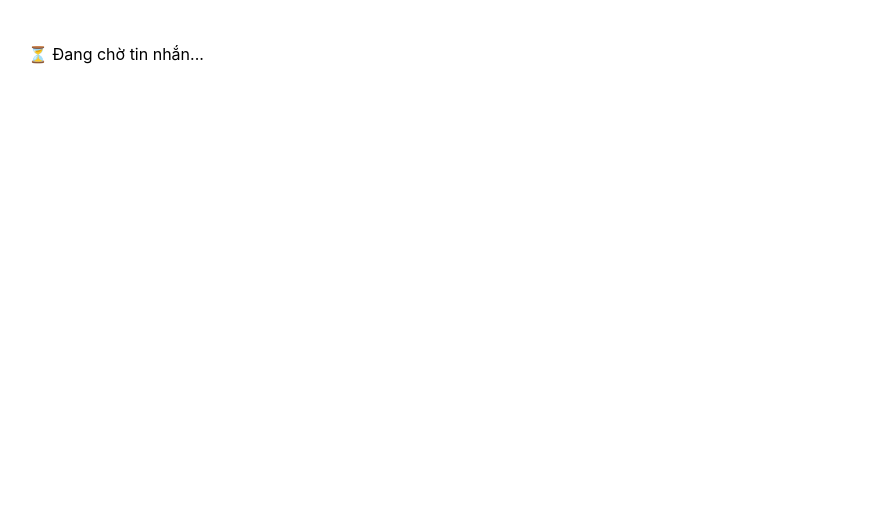
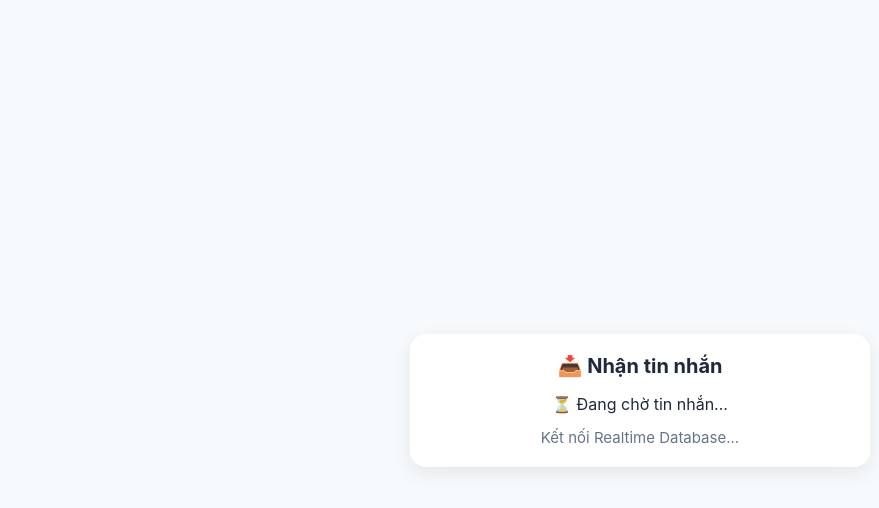
Before and after one commit to Mrsimple999/sendmess, a plain HTML site: page receive.html in a window 1280 px wide. Shown: the whole page, without its empty margins (0-879 px from the left). Drawn offline with Linux system fonts and the light colour scheme; no server answers.

Commit message:
Update receive.html

```diff
--- a/receive.html
+++ b/receive.html
@@ -2,14 +2,39 @@
 <html lang="vi">
 <head>
   <meta charset="utf-8" />
-  <meta name="viewport" content="width=device-width, initial-scale=1" />
-  <title>Đang chuyển hướng...</title>
+  <meta name="viewport" content="width=device-width,initial-scale=1" />
+  <title>Nhận tin nhắn</title>
   <style>
-    body { font-family: -apple-system, BlinkMacSystemFont, sans-serif; padding: 20px; }
+    body {
+      font-family: -apple-system, BlinkMacSystemFont, "Segoe UI", Roboto, Arial, sans-serif;
+      margin: 0;
+      background: #f7fafc;
+      display: flex;
+      align-items: center;
+      justify-content: center;
+      height: 100vh;
+      text-align: center;
+      color: #1e293b;
+    }
+    .card {
+      width: 92%;
+      max-width: 420px;
+      background: #fff;
+      border-radius: 16px;
+      box-shadow: 0 6px 20px rgba(0,0,0,0.08);
+      padding: 20px;
+    }
+    h2 { margin: 0 0 16px; font-size: 20px; }
+    #msg { word-break: break-all; font-size: 16px; margin-bottom: 14px; }
+    #status { font-size: 15px; color: #64748b; }
   </style>
 </head>
 <body>
-  <p id="status">⏳ Đang chờ tin nhắn...</p>
+  <div class="card">
+    <h2>📥 Nhận tin nhắn</h2>
+    <div id="msg">⏳ Đang chờ tin nhắn...</div>
+    <div id="status">Kết nối Realtime Database...</div>
+  </div>
 
   <script type="module">
     const firebaseConfig = {
@@ -28,41 +53,47 @@
     const app = initializeApp(firebaseConfig);
     const db = getDatabase(app);
 
+    const msgEl = document.getElementById("msg");
     const statusEl = document.getElementById("status");
-    const latestRef = ref(db, "messages/latest");
 
     // Hàm mở link/app
     function openLink(url) {
+      // Nếu là http/https → Safari sẽ tự nhảy app nếu là Universal Link
       if (/^https?:\/\//i.test(url)) {
-        // Link web hoặc universal link
         window.location.replace(url);
-      } else if (/^[a-zA-Z][a-zA-Z0-9+.-]*:/.test(url)) {
-        // Custom scheme (zalo://, fb://, myapp://...)
+      }
+      // Nếu là custom scheme → thử mở (iOS mới có thể chặn)
+      else if (/^[a-zA-Z][a-zA-Z0-9+.-]*:/.test(url)) {
         let iframe = document.createElement("iframe");
         iframe.style.display = "none";
         iframe.src = url;
         document.body.appendChild(iframe);
 
-        // fallback sau 1.5s (tùy chỉnh theo app)
+        // fallback sang web nếu app không mở
         setTimeout(() => {
           if (url.startsWith("zalo://")) window.location.href = "https://zalo.me/";
           else if (url.startsWith("fb://")) window.location.href = "https://facebook.com/";
         }, 1500);
-      } else {
-        statusEl.textContent = "Nội dung không phải link: " + url;
       }
     }
 
     // Lắng nghe realtime
+    const latestRef = ref(db, "messages/latest");
     onValue(latestRef, (snapshot) => {
       const data = snapshot.val();
-      if (!data || !data.message) {
-        statusEl.textContent = "⚠ Chưa có tin nhắn nào.";
-        return;
+      if (data && data.message) {
+        const text = data.message.trim();
+        msgEl.textContent = text;
+        statusEl.textContent = "🔗 Đang mở...";
+        openLink(text);
+      } else {
+        msgEl.textContent = "⚠ Chưa có tin nhắn.";
+        statusEl.textContent = "";
       }
-      const text = data.message.trim();
-      statusEl.textContent = "Đang mở: " + text;
-      openLink(text);
+    }, (error) => {
+      console.error(error);
+      msgEl.textContent = "❌ Lỗi kết nối Database.";
+      statusEl.textContent = error.message;
     });
   </script>
 </body>
```
